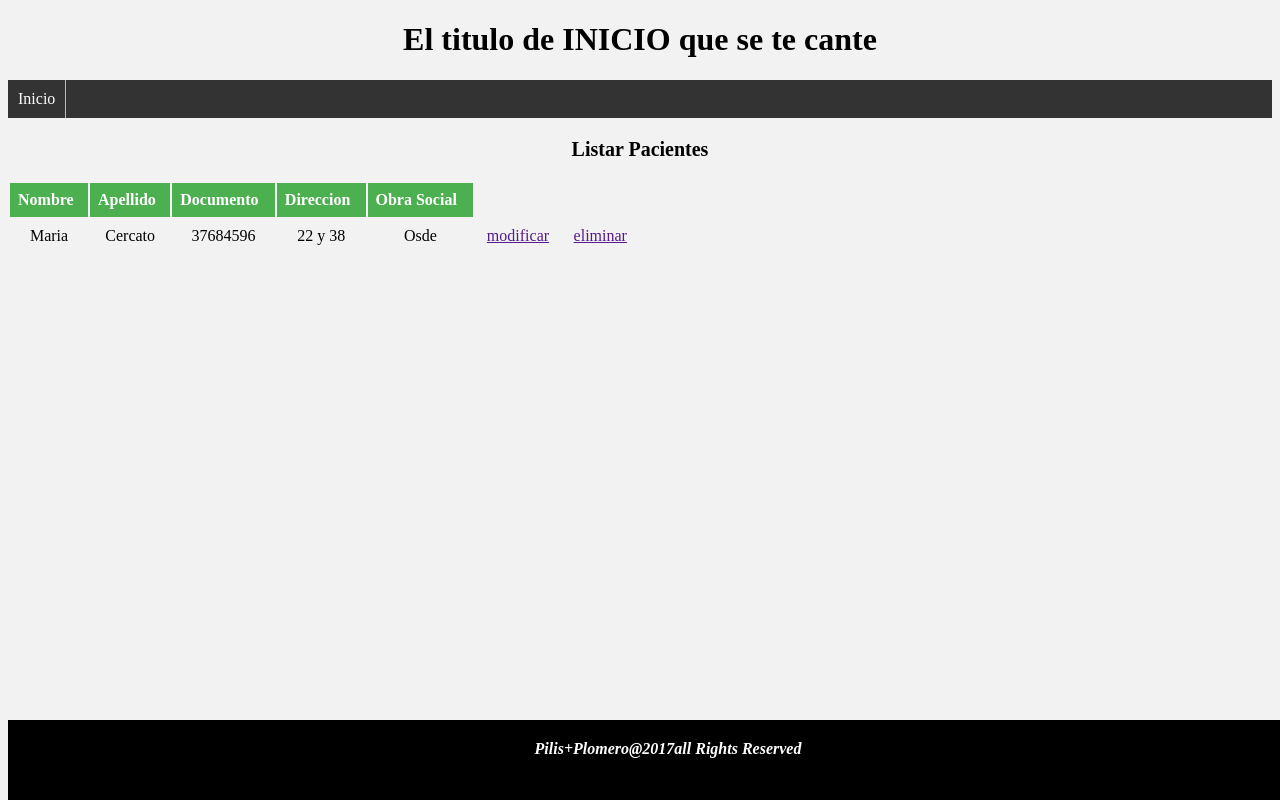
After one commit to FaacuuDiaz/Proyecto2017, a PHP site: page /primeraEntrega/PacienteListar.php in a window 1280 px wide; the page is wider, and only the part inside the window is pictured. The commit adds this page. Run offline with PHP 8.4, Linux system fonts and the light colour scheme.

Commit message:
cascaron

```diff
--- /dev/null
+++ b/primeraEntrega/PacienteListar.php
@@ -0,0 +1,41 @@
+<!DOCTYPE html>
+<html>
+    <meta charset="utf-8">
+    <link href="../css/table.css" rel="stylesheet" type="text/css">
+    <link href="../css/menu.css" rel="stylesheet" type="text/css">
+    <link href="../css/header.css" rel="stylesheet" type="text/css">
+    <link href="../css/formularios.css" rel="stylesheet" type="text/css">
+    <link href="../css/footer.css" rel="stylesheet" type="text/css">
+    <head>
+        <title>Listar Pacientes</title>
+    </head>
+    <body>
+    <header><h1>El titulo de INICIO que se te cante</h1></header>
+    <nav>
+        <ul>
+            <li><a href="./UsuarioAdmin.php">Inicio</a></li>
+        </ul>
+    </nav>
+    <p>Listar Pacientes</p>
+    <table>
+        <tr>
+            <th>Nombre</th>
+            <th>Apellido</th>
+            <th>Documento</th>
+            <th>Direccion</th>
+            <th>Obra Social</th>
+        </tr>
+        <tr>
+            <td>Maria</td>
+            <td>Cercato</td>
+            <td>37684596</td>
+            <td>22 y 38</td>
+            <td>Osde</td>
+            <td><a href="">modificar</a></td>
+            <td><a href="">eliminar</a></td>
+        </tr>
+    </table>
+
+    <footer>Pilis+Plomero@2017all Rights Reserved</footer>
+</body>
+</html>
--- a/primeraEntrega/UsuarioAdmin.php
+++ b/primeraEntrega/UsuarioAdmin.php
@@ -24,7 +24,7 @@
 			<li class="submenu"><a>Usuarios</a>
 				<ul class="hijo">
 					<li><a href="./altaUsuario.php">Alta Usuario</a></li>
-					<li><a href="./listarUsuarios.php">Listar Usuarios</a></li>
+					<li><a href="./UsuarioListar.php">Listar Usuarios</a></li>
 				</ul>
 			</li>
 		</ul>
--- a/primeraEntrega/listarPacientes.php
+++ b/primeraEntrega/UsuarioListar.php
@@ -13,10 +13,10 @@
     <header><h1>El titulo de INICIO que se te cante</h1></header>
     <nav>
         <ul>
-            <li><a href="../index.php">Inicio</a></li>
+            <li><a href="./UsuarioAdmin.php">Inicio</a></li>
         </ul>
     </nav>
-    <p>Listar Pacientes</p>
+    <p>Listar Usuarios</p>
     <table>
         <tr>
             <th>Nombre</th>
```
